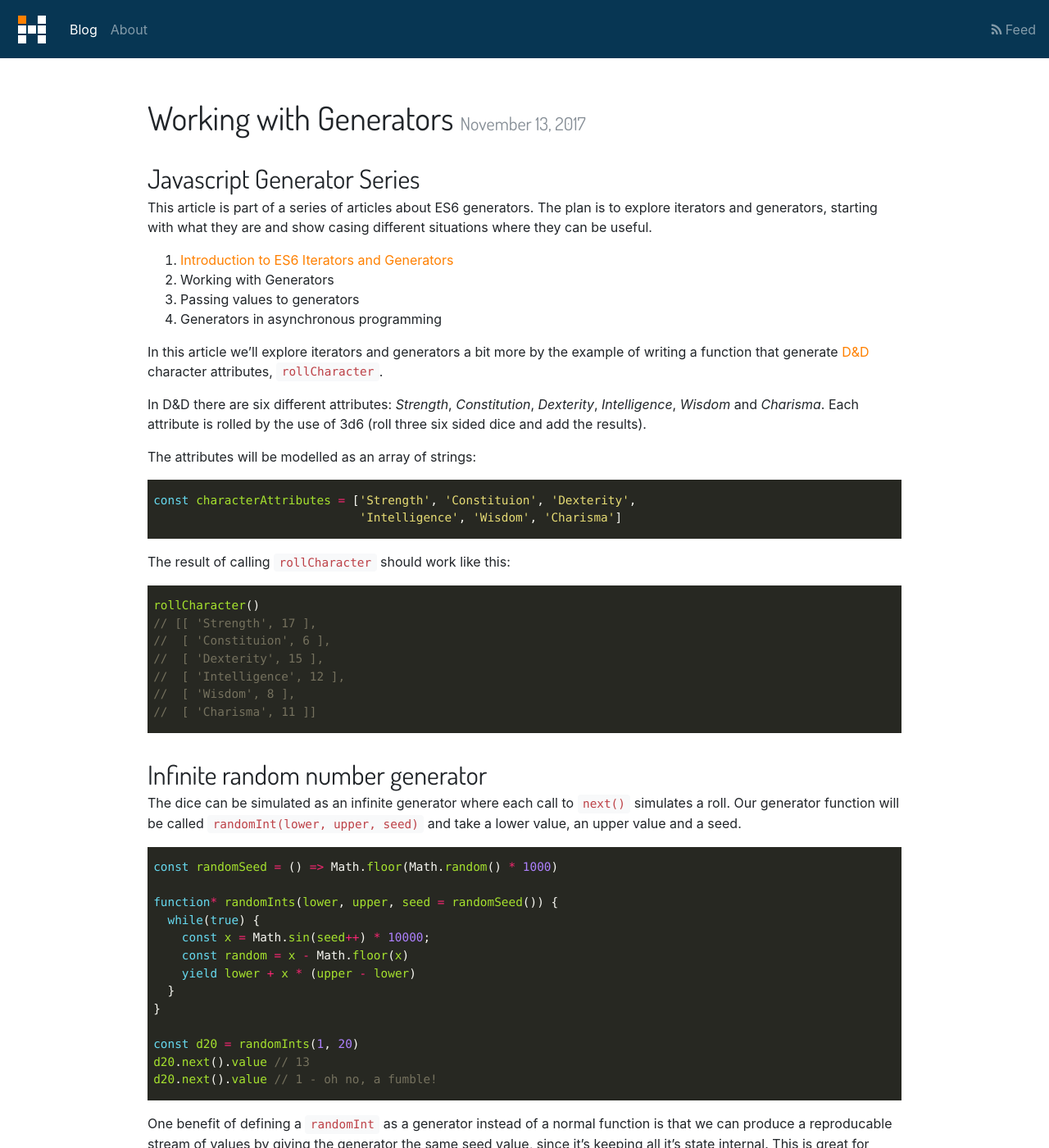
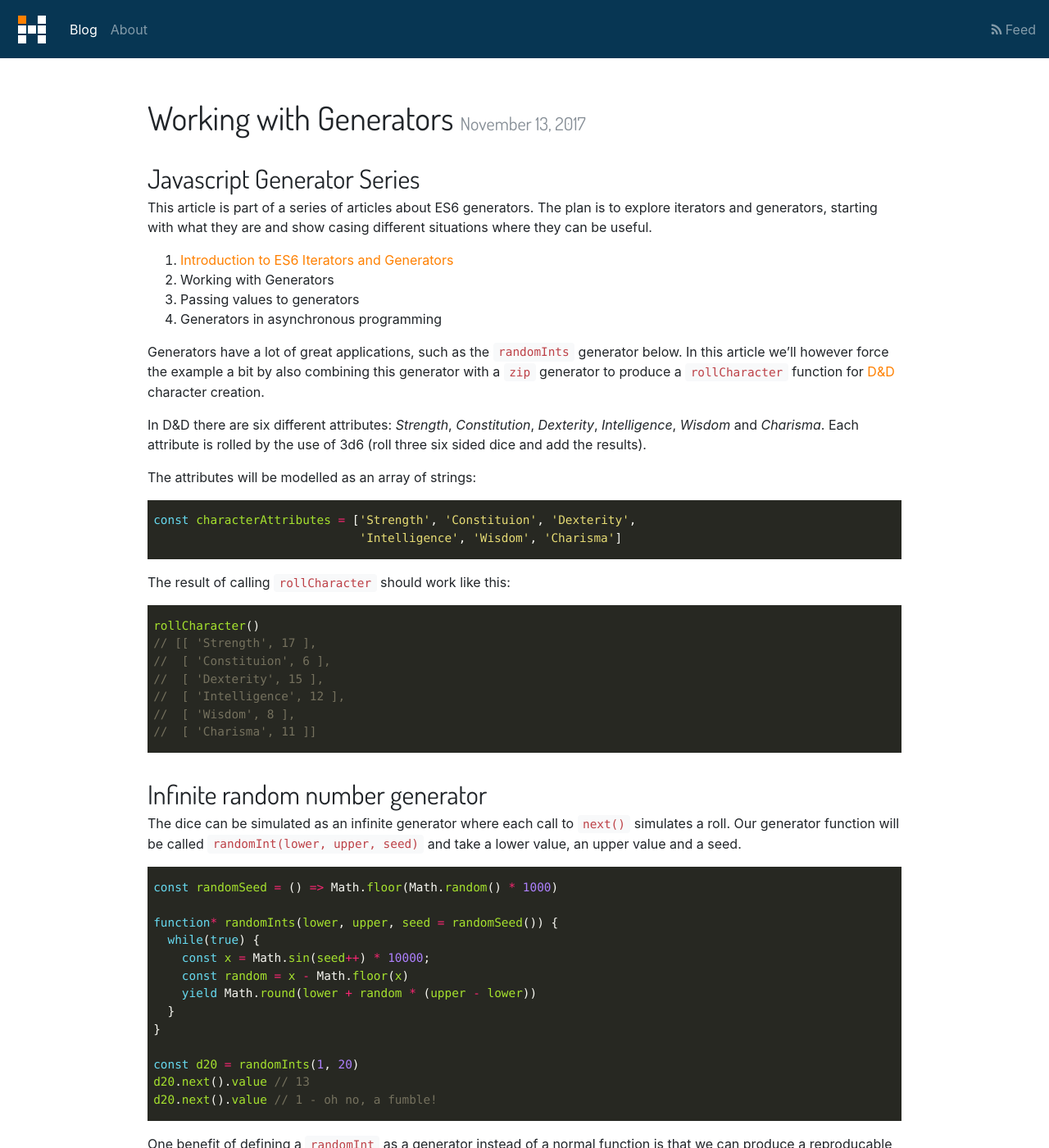
Before and after one commit to hallski/hallski.github.io, a Jekyll site: the page built from _posts/2017-11-13-working-with-generators.markdown, in a window 1280 px wide and 1400 px high. Shown: the whole window at 82% size. Built offline with Jekyll 4.4.1, drawn with Linux system fonts in a browser that asks for light colours; nearby versions of some CDN libraries; comment, search, counter and statistics services are not loaded; part of the change alters nothing that is shown; some of the changed text lies outside the part shown.

Commit message:
Some more tweaks to Working with Generators

````diff
--- a/_posts/2017-11-13-working-with-generators.markdown
+++ b/_posts/2017-11-13-working-with-generators.markdown
@@ -18,7 +18,7 @@ This article is part of a series of articles about ES6 generators. The plan is t
 3. Passing values to generators
 4. Generators in asynchronous programming
 
-In this article we'll explore iterators and generators a bit more by the example of writing a function that generate [D&D](https://en.wikipedia.org/wiki/Dungeons_%26_Dragons) character attributes, `rollCharacter`.
+Generators have a lot of great applications, such as the `randomInts` generator below. In this article we'll however force the example a bit by also combining this generator with a `zip` generator to produce a `rollCharacter` function for [D&D](https://en.wikipedia.org/wiki/Dungeons_%26_Dragons) character creation.
 
 In D&D there are six different attributes: _Strength_, _Constitution_, _Dexterity_, _Intelligence_, _Wisdom_ and _Charisma_. Each attribute is rolled by the use of 3d6 (roll three six sided dice and add the results).
 
@@ -49,7 +49,7 @@ function* randomInts(lower, upper, seed = randomSeed()) {
   while(true) {
     const x = Math.sin(seed++) * 10000;
     const random = x - Math.floor(x)
-    yield lower + x * (upper - lower)
+    yield Math.round(lower + random * (upper - lower))
   }
 }
 
@@ -92,10 +92,10 @@ function* produceWhile(produce, predicate) {
 
 ```javascript
 function* mappedGenerator(generator, mapper) {
-  let random = generator.next()
-  while(!random.done) {
-    yield mapper(random.value)
-    random = generator.next()
+  let result = generator.next()
+  while(!result.done) {
+    yield mapper(result.value)
+    result = generator.next()
   }
 }
 ```
@@ -112,7 +112,7 @@ function* zip(...iterables) {
   // IterResult is an object like { value: x, done: true|false }. Stop when any
   // IterResult is marked as done.
   const producer = produceWhile(() => iterators.map(iterator => iterator.next()),
-                                value => value.find(v => v.done) === undefined)
+                                value => value.every(v => !v.done))
 
   // Unbox the value from the iterator results
   yield* mappedGenerator(producer,
````
